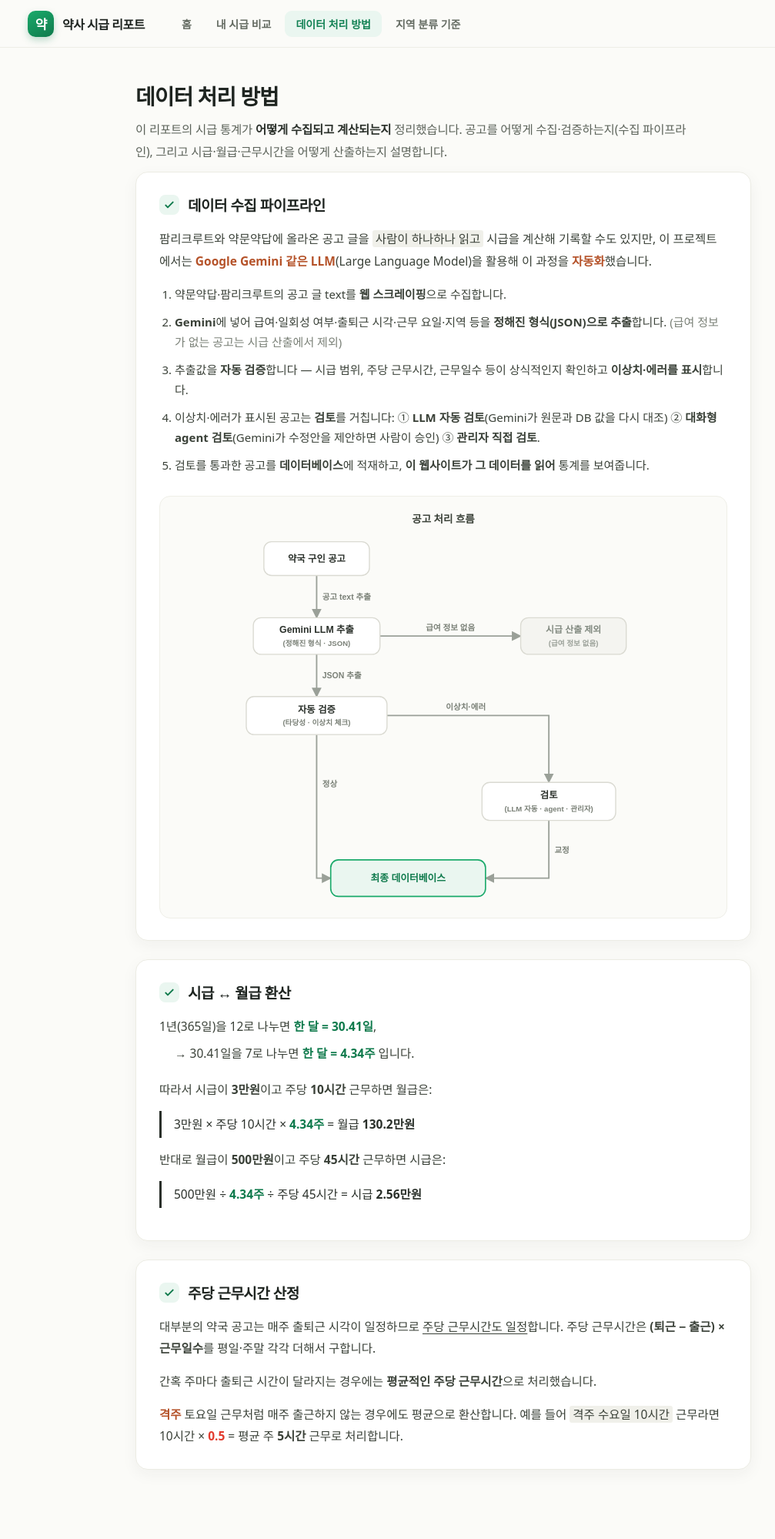
After one commit to ejrwoals/yak-gongo, a Django app: page /method/ in a window 1280 px wide. The commit adds this page. Shown: the whole page at 77% size, without its empty margins (64-1071 px from the left). Run offline with Django 5.2, Linux system fonts and the light colour scheme; data that the repository does not hold is empty; some web fonts are replaced.

Commit message:
add data processing method page explaining 시급 calculation pipeline

```diff
--- a/postings/review_presets.py
+++ b/postings/review_presets.py
@@ -90,7 +90,7 @@ REVIEW_PRESETS = OrderedDict([
     # ── 2단계: outlier 검토 ──
     ('workdays_outlier', {
         'label': '근무일 이상치',
-        'description': '평일 근무일 <0 또는 >5 또는 소수점, 주말 근무일이 0/0.5/1/2 외의 값인 공고. 총 근무일 기준 정렬로 이상치 탐색.',
+        'description': '평일 근무일이 소수점(비정수)이거나 주말 근무일이 0.5/1/2 외의 값인 공고. 음수·초과(평일>5)는 validator 에러로 분리된다. 총 근무일 기준 정렬로 탐색.',
         'group': '2단계: outlier 검토',
         'verify_focus': '특히 평일/주말 근무 일수가 본문과 정확히 일치하는지 집중 검토하세요. 출퇴근 시각도 함께 확인.',
         'columns': ['title', 'pharmacy_name', 'weekday_work_days', 'weekend_work_days',
@@ -199,8 +199,9 @@ def get_preset_queryset(preset_key, base_qs):
         qs = qs.filter(has_error=True, admin_check__isnull=True)
 
     elif preset_key == 'workdays_outlier':
+        # 음수·초과(평일>5, 주말>2)는 validator가 에러(has_error=True)로 잡아 _STEP3_BASE에서 이미 제외된다.
+        # 여기서는 에러가 아닌 '비표준 소수점' 근무일(격주 등)만 사람 검토 대상으로 띄운다.
         qs = qs.filter(**_STEP3_BASE).filter(
-            Q(weekday_work_days__lt=0) | Q(weekday_work_days__gt=5) |
             Q(weekday_work_days__isnull=False) & ~Q(weekday_work_days=Floor('weekday_work_days')) |
             Q(weekend_work_days__isnull=False,
               weekend_work_days__gt=0) &
--- /dev/null
+++ b/web/static/web/js/region-modal.js
@@ -0,0 +1,24 @@
+/* 지역 분류 기준 모달 — 트리거(id=region-modal-open) 클릭 시 열고, 지도를 처음 한 번 그린다.
+ * 모달 마크업은 web/_region_modal.html partial, 지도는 RegionMap(korea-regions.js + region-map.js)에 의존한다.
+ * 여러 페이지(home 제외)에서 공통으로 사용. */
+(() => {
+  const modal = document.getElementById('region-modal');
+  const open = document.getElementById('region-modal-open');
+  const close = document.getElementById('region-modal-close');
+  if (!modal || !open) return;
+
+  let mapsDrawn = false;
+  const drawMaps = () => {
+    if (mapsDrawn || !window.RegionMap) return;
+    window.RegionMap.renderRegionMap('capital', document.getElementById('region-map-capital'));
+    window.RegionMap.renderRegionMap('nation', document.getElementById('region-map-nation'));
+    mapsDrawn = true;
+  };
+  const openModal = () => { modal.hidden = false; document.body.style.overflow = 'hidden'; drawMaps(); };
+  const closeModal = () => { modal.hidden = true; document.body.style.overflow = ''; };
+
+  open.addEventListener('click', openModal);
+  if (close) close.addEventListener('click', closeModal);
+  modal.addEventListener('click', e => { if (e.target === modal) closeModal(); });
+  document.addEventListener('keydown', e => { if (e.key === 'Escape' && !modal.hidden) closeModal(); });
+})();
--- /dev/null
+++ b/web/templates/web/_region_modal.html
@@ -0,0 +1,68 @@
+<!-- 지역 분류 기준 모달 (공용 partial — home / compare 등에서 include)
+     필요한 것: .modal-overlay/.modal-dialog/.modal-close CSS, korea-regions.js, region-map.js, region-modal.js,
+     그리고 모달을 여는 트리거 요소 id="region-modal-open". -->
+<div id="region-modal" class="modal-overlay" hidden>
+  <div class="modal-dialog" style="max-width:680px;">
+    <button id="region-modal-close" class="modal-close" aria-label="닫기">
+      <svg width="18" height="18" viewBox="0 0 24 24" fill="none" stroke="#5A6157" stroke-width="2.4" stroke-linecap="round"><path d="M6 6l12 12M18 6L6 18"/></svg>
+    </button>
+    <h2 style="margin:0 0 4px; font-size:20px; font-weight:800; letter-spacing:-0.5px;">지역 분류 기준</h2>
+    <p style="margin:0 0 20px; font-size:13px; font-weight:600; color:#9AA098;">공고 지역은 크게 5개 대분류로 나누어 통계를 산출했습니다.</p>
+
+    <p style="margin:0 0 16px; font-size:14px; line-height:1.75; color:#3A4138;">
+      지역은 크게 <b style="color:#2A302A;">서울 &middot; 인천 &middot; 경기 중부 &middot; 경기 외곽 &middot; 지방</b>으로 분류했습니다.
+      보통 서울에서 멀어질수록 근무 약사의 페이가 증가한다는 인식이 있는데, 정말 그런지 보기 위해 서울에서 멀어지는 방향으로 지역을 세분화했습니다.
+    </p>
+
+    <!-- 색상 범례 -->
+    <div style="display:flex; flex-wrap:wrap; gap:8px; margin-bottom:16px;">
+      <span style="display:flex; align-items:center; gap:7px; font-size:13px; font-weight:700; color:#3A4138; background:#F6F6F3; border:1px solid #ECECE4; border-radius:999px; padding:6px 13px;"><span style="width:11px; height:11px; border-radius:50%; background:#B0203A;"></span>서울</span>
+      <span style="display:flex; align-items:center; gap:7px; font-size:13px; font-weight:700; color:#3A4138; background:#F6F6F3; border:1px solid #ECECE4; border-radius:999px; padding:6px 13px;"><span style="width:11px; height:11px; border-radius:50%; background:#E8843C;"></span>인천</span>
+      <span style="display:flex; align-items:center; gap:7px; font-size:13px; font-weight:700; color:#3A4138; background:#F6F6F3; border:1px solid #ECECE4; border-radius:999px; padding:6px 13px;"><span style="width:11px; height:11px; border-radius:50%; background:#E9CE54;"></span>경기 중부</span>
+      <span style="display:flex; align-items:center; gap:7px; font-size:13px; font-weight:700; color:#3A4138; background:#F6F6F3; border:1px solid #ECECE4; border-radius:999px; padding:6px 13px;"><span style="width:11px; height:11px; border-radius:50%; background:#6FB7E0;"></span>경기 외곽</span>
+      <span style="display:flex; align-items:center; gap:7px; font-size:13px; font-weight:700; color:#3A4138; background:#F6F6F3; border:1px solid #ECECE4; border-radius:999px; padding:6px 13px;"><span style="width:11px; height:11px; border-radius:50%; background:#2E3E8F;"></span>지방</span>
+    </div>
+
+    <!-- 지도 -->
+    <div style="display:flex; gap:14px; align-items:stretch; margin-bottom:20px; flex-wrap:wrap;">
+      <figure style="flex:2 1 320px; margin:0; background:#fff; border:1px solid #ECECE4; border-radius:12px; padding:10px 12px;">
+        <figcaption style="font-size:12.5px; font-weight:700; color:#3A4138; margin-bottom:6px;">수도권 확대</figcaption>
+        <div id="region-map-capital"></div>
+      </figure>
+      <figure style="flex:1 1 180px; margin:0; background:#fff; border:1px solid #ECECE4; border-radius:12px; padding:10px 12px; display:flex; flex-direction:column;">
+        <figcaption style="font-size:12.5px; font-weight:700; color:#3A4138; margin-bottom:6px;">전국 (<span style="color:#2E3E8F;">지방</span> = 그 외 전 지역)</figcaption>
+        <div id="region-map-nation" style="flex:1; display:flex; align-items:center;"></div>
+      </figure>
+    </div>
+
+    <p style="margin:0 0 16px; font-size:14px; line-height:1.75; color:#3A4138;">
+      <b style="color:#2A302A;">경기도</b>는 서울에 상대적으로 인접한 <b style="color:#A6711A;">경기 중부</b>, 바깥쪽의 <b style="color:#2E6FB0;">경기 외곽</b>으로 나누었습니다.
+      <span style="color:#9AA098; font-weight:600;">(공식적인 분류는 아니고 주관성이 들어간 분류입니다.)</span>
+    </p>
+
+    <!-- 경기 중부 -->
+    <div style="background:#fff; border:1px solid #ECECE4; border-radius:12px; padding:16px 18px; margin-bottom:12px;">
+      <div style="display:flex; align-items:center; gap:8px; margin-bottom:8px;">
+        <span style="width:10px; height:10px; border-radius:50%; background:#E9CE54;"></span>
+        <span style="font-size:14px; font-weight:800; color:#2A302A;">경기 중부</span>
+      </div>
+      <p style="margin:0; font-size:13.5px; line-height:1.7; color:#5C635A;">김포, 고양, 양주, 의정부, 남양주, 구리, 하남, 경기도광주, 성남, 과천, 의왕, 안양, 군포, 광명, 시흥, 부천</p>
+    </div>
+
+    <!-- 경기 외곽 -->
+    <div style="background:#fff; border:1px solid #ECECE4; border-radius:12px; padding:16px 18px; margin-bottom:18px;">
+      <div style="display:flex; align-items:center; gap:8px; margin-bottom:8px;">
+        <span style="width:10px; height:10px; border-radius:50%; background:#6FB7E0;"></span>
+        <span style="font-size:14px; font-weight:800; color:#2A302A;">경기 외곽</span>
+      </div>
+      <p style="margin:0; font-size:13.5px; line-height:1.7; color:#5C635A;">파주, 동두천, 연천, 포천, 가평, 양평, 여주, 이천, 안성, 용인, 평택, 오산, 화성, 수원, 안산</p>
+    </div>
+
+    <div style="background:#F6F6F3; border-radius:10px; padding:14px 16px;">
+      <p style="margin:0; font-size:12.5px; line-height:1.7; color:#828A80;">
+        &lowast; '도'나 '시' 단위까지 더 자세하게 세분화하여 통계를 낸다면 더 좋겠지만, 각 도시별로 세분화하면 표본 수가 너무 작아져 통계 신뢰도가 낮아지는 문제가 있습니다.
+        표본 수가 더 늘어난다면 추후 도시별 평균 시급도 계산해볼 수 있을 것 같습니다.
+      </p>
+    </div>
+  </div>
+</div>
--- a/web/templates/web/home.html
+++ b/web/templates/web/home.html
@@ -37,7 +37,7 @@
         <nav style="display:flex; align-items:center; gap:4px;">
           <a href="{% url 'web:home' %}" style="padding:7px 14px; border-radius:9px; white-space:nowrap; font-size:14px; font-weight:700; color:#138255; background:#EAF6F0; text-decoration:none;">홈</a>
           <a href="{% url 'web:compare' %}" style="padding:7px 14px; border-radius:9px; white-space:nowrap; font-size:14px; font-weight:600; color:#646B62; text-decoration:none;">내 시급 비교</a>
-          <a style="padding:7px 14px; border-radius:9px; white-space:nowrap; font-size:14px; font-weight:600; color:#646B62; text-decoration:none;">공고 분석</a>
+          <a href="{% url 'web:method' %}" style="padding:7px 14px; border-radius:9px; white-space:nowrap; font-size:14px; font-weight:600; color:#646B62; text-decoration:none;">데이터 처리 방법</a>
           <a id="region-modal-open" style="padding:7px 14px; border-radius:9px; white-space:nowrap; font-size:14px; font-weight:600; color:#646B62; text-decoration:none; cursor:pointer;">지역 분류 기준</a>
         </nav>
       </div>
--- /dev/null
+++ b/web/templates/web/method.html
@@ -0,0 +1,169 @@
+{% load static %}<!DOCTYPE html>
+<html lang="ko">
+<head>
+<meta charset="utf-8">
+<meta name="viewport" content="width=device-width, initial-scale=1">
+<title>데이터 처리 방법 — 약사 시급 리포트</title>
+<link rel="preconnect" href="https://cdn.jsdelivr.net" />
+<link rel="stylesheet" href="https://cdn.jsdelivr.net/gh/orioncactus/pretendard@v1.3.9/dist/web/variable/pretendardvariable.min.css" />
+<style>
+  * { box-sizing: border-box; -webkit-font-smoothing: antialiased; }
+  body { margin: 0; }
+  button { font-family: inherit; cursor: pointer; border: none; background: none; }
+  .formula { border-left:3px solid #2A302A; padding:4px 0 4px 16px; margin:14px 0; font-size:15.5px; color:#2A302A; line-height:1.7; }
+  .hl { color:#0F7A4C; font-weight:800; }
+  .modal-overlay { position: fixed; inset: 0; z-index: 100; display: flex; align-items: center; justify-content: center; padding: 24px; background: rgba(20,28,22,0.5); -webkit-backdrop-filter: blur(3px); backdrop-filter: blur(3px); }
+  .modal-overlay[hidden] { display: none; }
+  .modal-dialog { position: relative; background: #fff; border-radius: 18px; width: 100%; max-width: 920px; max-height: 88vh; overflow-y: auto; padding: 30px 34px 36px; box-shadow: 0 20px 60px rgba(0,0,0,0.28); }
+  .modal-close { position: absolute; top: 16px; right: 18px; width: 34px; height: 34px; border-radius: 10px; background: #F1F1EE; display: flex; align-items: center; justify-content: center; transition: background .15s; }
+  .modal-close:hover { background: #E7E7E1; }
+</style>
+</head>
+<body>
+<div style="min-height:100vh; width:100%; background:#FBFBF8; color:#1E2420; font-family:'Pretendard Variable',Pretendard,system-ui,sans-serif;">
+
+  <!-- ===== TOP NAV ===== -->
+  <header style="position:sticky; top:0; z-index:30; height:62px; background:rgba(251,251,248,0.88); backdrop-filter:blur(14px); -webkit-backdrop-filter:blur(14px); border-bottom:1px solid #EDEDE7;">
+    <div style="max-width:1160px; height:100%; margin:0 auto; padding:0 40px; display:flex; align-items:center; justify-content:space-between;">
+      <div style="display:flex; align-items:center; gap:34px;">
+        <a href="{% url 'web:home' %}" style="display:flex; align-items:center; gap:11px; text-decoration:none; color:inherit;">
+          <div style="width:34px; height:34px; border-radius:10px; background:linear-gradient(150deg,#1BAA6B,#0F7A4C); display:flex; align-items:center; justify-content:center; box-shadow:0 4px 10px rgba(15,122,76,0.26);">
+            <span style="font-size:17px; font-weight:800; color:#fff; letter-spacing:-1px;">약</span>
+          </div>
+          <span style="font-size:16px; font-weight:800; letter-spacing:-0.5px; white-space:nowrap;">약사 시급 리포트</span>
+        </a>
+        <nav style="display:flex; align-items:center; gap:4px;">
+          <a href="{% url 'web:home' %}" style="padding:7px 14px; border-radius:9px; white-space:nowrap; font-size:14px; font-weight:600; color:#646B62; text-decoration:none;">홈</a>
+          <a href="{% url 'web:compare' %}" style="padding:7px 14px; border-radius:9px; white-space:nowrap; font-size:14px; font-weight:600; color:#646B62; text-decoration:none;">내 시급 비교</a>
+          <a href="{% url 'web:method' %}" style="padding:7px 14px; border-radius:9px; white-space:nowrap; font-size:14px; font-weight:700; color:#138255; background:#EAF6F0; text-decoration:none;">데이터 처리 방법</a>
+          <a id="region-modal-open" style="padding:7px 14px; border-radius:9px; white-space:nowrap; font-size:14px; font-weight:600; color:#646B62; text-decoration:none; cursor:pointer;">지역 분류 기준</a>
+        </nav>
+      </div>
+    </div>
+  </header>
+
+  <main style="max-width:880px; margin:0 auto; padding:42px 40px 90px;">
+
+    <h1 style="margin:0 0 10px; font-size:28px; font-weight:800; letter-spacing:-1px;">데이터 처리 방법</h1>
+    <p style="max-width:720px; margin:0 0 12px; font-size:15.5px; line-height:1.85; color:#5C635A; letter-spacing:-0.2px;">
+      이 리포트의 시급 통계가 <b style="color:#2A302A;">어떻게 수집되고 계산되는지</b> 정리했습니다. 공고를 어떻게 수집·검증하는지(수집 파이프라인), 그리고 시급·월급·근무시간을 어떻게 산출하는지 설명합니다.
+    </p>
+    {% if postingCount %}
+    <p style="margin:0 0 30px; font-size:13.5px; font-weight:700; color:#0F7A4C; background:#E4F4EB; display:inline-block; padding:7px 14px; border-radius:999px;">현재까지 {{ postingCount }}개 공고를 이 방식으로 분석했습니다 · Last Update {{ lastUpdate }}</p>
+    {% endif %}
+
+    <!-- ========== 1. 데이터 수집 파이프라인 ========== -->
+    <div style="background:#fff; border:1px solid #ECECE4; border-radius:16px; padding:28px 30px; box-shadow:0 6px 20px rgba(30,40,30,0.05); margin-bottom:24px;">
+      <div style="display:flex; align-items:center; gap:11px; margin-bottom:16px;">
+        <span style="display:flex; align-items:center; justify-content:center; width:26px; height:26px; border-radius:8px; background:#EAF6F0;"><svg width="16" height="16" viewBox="0 0 24 24" fill="none" stroke="#0F7A4C" stroke-width="3" stroke-linecap="round" stroke-linejoin="round"><path d="M5 13l4 4L19 7"/></svg></span>
+        <h2 style="margin:0; font-size:19px; font-weight:800; letter-spacing:-0.5px;">데이터 수집 파이프라인</h2>
+      </div>
+
+      <p style="margin:0 0 16px; font-size:15.5px; line-height:1.85; color:#3A4138;">
+        팜리크루트와 약문약답에 올라온 공고 글을 <span style="background:#F0F0EA; border-radius:3px; padding:0 4px;">사람이 하나하나 읽고</span> 시급을 계산해 기록할 수도 있지만, 이 프로젝트에서는 <b style="color:#B5532A;">Google Gemini 같은 LLM</b>(Large Language Model)을 활용해 이 과정을 <b style="color:#B5532A;">자동화</b>했습니다.
+      </p>
+
+      <ol style="margin:0 0 26px; padding-left:20px; display:flex; flex-direction:column; gap:11px; font-size:15px; line-height:1.7; color:#3A4138;">
+        <li>약문약답·팜리크루트의 공고 글 text를 <b>웹 스크레이핑</b>으로 수집합니다.</li>
+        <li><b>Gemini</b>에 넣어 급여·일회성 여부·출퇴근 시각·근무 요일·지역 등을 <b>정해진 형식(JSON)으로 추출</b>합니다. <span style="color:#7A8077;">(급여 정보가 없는 공고는 시급 산출에서 제외)</span></li>
+        <li>추출값을 <b>자동 검증</b>합니다 — 시급 범위, 주당 근무시간, 근무일수 등이 상식적인지 확인하고 <b>이상치·에러를 표시</b>합니다.</li>
+        <li>이상치·에러가 표시된 공고는 <b>검토</b>를 거칩니다: ① <b>LLM 자동 검토</b>(Gemini가 원문과 DB 값을 다시 대조) ② <b>대화형 agent 검토</b>(Gemini가 수정안을 제안하면 사람이 승인) ③ <b>관리자 직접 검토</b>.</li>
+        <li>검토를 통과한 공고를 <b>데이터베이스</b>에 적재하고, <b>이 웹사이트가 그 데이터를 읽어</b> 통계를 보여줍니다.</li>
+      </ol>
+
+      <!-- 플로우차트 -->
+      <figure style="margin:0; background:#FBFBF8; border:1px solid #EFEFE8; border-radius:14px; padding:18px 16px 8px;">
+        <figcaption style="text-align:center; font-size:13.5px; font-weight:700; color:#3A4138; margin-bottom:6px;">공고 처리 흐름</figcaption>
+        <svg viewBox="0 0 700 542" width="100%" style="display:block; max-width:640px; margin:0 auto;" font-family="Pretendard Variable, Pretendard, sans-serif">
+          <defs>
+            <marker id="ar" viewBox="0 0 10 10" refX="9" refY="5" markerWidth="7" markerHeight="7" orient="auto-start-reverse"><path d="M0,0 L10,5 L0,10 z" fill="#9AA098"/></marker>
+          </defs>
+          <!-- connectors -->
+          <g fill="none" stroke="#9AA098" stroke-width="2" marker-end="url(#ar)">
+            <path d="M170,64 L170,124"/>
+            <path d="M260,150 L460,150"/>
+            <path d="M170,176 L170,236"/>
+            <path d="M170,290 L170,494 L190,494"/>
+            <path d="M270,263 L500,263 L500,358"/>
+            <path d="M500,412 L500,494 L410,494"/>
+          </g>
+          <!-- connector labels -->
+          <g font-size="11.5" font-weight="600" fill="#7A8077">
+            <text x="178" y="98">공고 text 추출</text>
+            <text x="360" y="142" text-anchor="middle">급여 정보 없음</text>
+            <text x="178" y="210">JSON 추출</text>
+            <text x="178" y="364">정상</text>
+            <text x="382" y="255" text-anchor="middle">이상치·에러</text>
+            <text x="508" y="458">교정</text>
+          </g>
+          <!-- nodes -->
+          <g>
+            <rect x="95" y="16" width="150" height="48" rx="11" fill="#fff" stroke="#DADAD2" stroke-width="1.5"/>
+            <text x="170" y="45" text-anchor="middle" font-size="13.5" font-weight="700" fill="#2A302A">약국 구인 공고</text>
+
+            <rect x="80" y="124" width="180" height="52" rx="11" fill="#fff" stroke="#DADAD2" stroke-width="1.5"/>
+            <text x="170" y="146" text-anchor="middle" font-size="13.5" font-weight="700" fill="#2A302A">Gemini LLM 추출</text>
+            <text x="170" y="164" text-anchor="middle" font-size="10.5" font-weight="600" fill="#7A8077">(정해진 형식 · JSON)</text>
+
+            <rect x="460" y="124" width="150" height="52" rx="11" fill="#F4F4F0" stroke="#DADAD2" stroke-width="1.5"/>
+            <text x="535" y="146" text-anchor="middle" font-size="13" font-weight="700" fill="#828A80">시급 산출 제외</text>
+            <text x="535" y="164" text-anchor="middle" font-size="10.5" font-weight="600" fill="#9AA098">(급여 정보 없음)</text>
+
+            <rect x="70" y="236" width="200" height="54" rx="11" fill="#fff" stroke="#DADAD2" stroke-width="1.5"/>
+            <text x="170" y="259" text-anchor="middle" font-size="13.5" font-weight="700" fill="#2A302A">자동 검증</text>
+            <text x="170" y="277" text-anchor="middle" font-size="10.5" font-weight="600" fill="#7A8077">(타당성 · 이상치 체크)</text>
+
+            <rect x="405" y="358" width="190" height="54" rx="11" fill="#fff" stroke="#DADAD2" stroke-width="1.5"/>
+            <text x="500" y="381" text-anchor="middle" font-size="13.5" font-weight="700" fill="#2A302A">검토</text>
+            <text x="500" y="399" text-anchor="middle" font-size="10.5" font-weight="600" fill="#7A8077">(LLM 자동 · agent · 관리자)</text>
+
+            <rect x="190" y="468" width="220" height="52" rx="11" fill="#EAF6F0" stroke="#1BAA6B" stroke-width="1.8"/>
+            <text x="300" y="499" text-anchor="middle" font-size="14" font-weight="800" fill="#0F7A4C">최종 데이터베이스</text>
+          </g>
+        </svg>
+      </figure>
+    </div>
+
+    <!-- ========== 2. 시급 ↔ 월급 환산 ========== -->
+    <div style="background:#fff; border:1px solid #ECECE4; border-radius:16px; padding:28px 30px; box-shadow:0 6px 20px rgba(30,40,30,0.05); margin-bottom:24px;">
+      <div style="display:flex; align-items:center; gap:11px; margin-bottom:16px;">
+        <span style="display:flex; align-items:center; justify-content:center; width:26px; height:26px; border-radius:8px; background:#EAF6F0;"><svg width="16" height="16" viewBox="0 0 24 24" fill="none" stroke="#0F7A4C" stroke-width="3" stroke-linecap="round" stroke-linejoin="round"><path d="M5 13l4 4L19 7"/></svg></span>
+        <h2 style="margin:0; font-size:19px; font-weight:800; letter-spacing:-0.5px;">시급 &harr; 월급 환산</h2>
+      </div>
+
+      <p style="margin:0 0 6px; font-size:15.5px; line-height:1.85; color:#3A4138;">1년(365일)을 12로 나누면 <span class="hl">한 달 = 30.41일</span>,</p>
+      <p style="margin:0 0 18px; font-size:15.5px; line-height:1.85; color:#3A4138; padding-left:20px;">&rarr; 30.41일을 7로 나누면 <span class="hl">한 달 = 4.34주</span> 입니다.</p>
+
+      <p style="margin:0 0 2px; font-size:15.5px; line-height:1.85; color:#3A4138;">따라서 시급이 <b>3만원</b>이고 주당 <b>10시간</b> 근무하면 월급은:</p>
+      <div class="formula">3만원 &times; 주당 10시간 &times; <span class="hl">4.34주</span> = 월급 <b>130.2만원</b></div>
+
+      <p style="margin:14px 0 2px; font-size:15.5px; line-height:1.85; color:#3A4138;">반대로 월급이 <b>500만원</b>이고 주당 <b>45시간</b> 근무하면 시급은:</p>
+      <div class="formula">500만원 &divide; <span class="hl">4.34주</span> &divide; 주당 45시간 = 시급 <b>2.56만원</b></div>
+    </div>
+
+    <!-- ========== 3. 주당 근무시간 산정 ========== -->
+    <div style="background:#fff; border:1px solid #ECECE4; border-radius:16px; padding:28px 30px; box-shadow:0 6px 20px rgba(30,40,30,0.05);">
+      <div style="display:flex; align-items:center; gap:11px; margin-bottom:16px;">
+        <span style="display:flex; align-items:center; justify-content:center; width:26px; height:26px; border-radius:8px; background:#EAF6F0;"><svg width="16" height="16" viewBox="0 0 24 24" fill="none" stroke="#0F7A4C" stroke-width="3" stroke-linecap="round" stroke-linejoin="round"><path d="M5 13l4 4L19 7"/></svg></span>
+        <h2 style="margin:0; font-size:19px; font-weight:800; letter-spacing:-0.5px;">주당 근무시간 산정</h2>
+      </div>
+
+      <p style="margin:0 0 14px; font-size:15.5px; line-height:1.85; color:#3A4138;">
+        대부분의 약국 공고는 매주 출퇴근 시각이 일정하므로 <span style="text-decoration:underline; text-underline-offset:3px;">주당 근무시간도 일정</span>합니다. 주당 근무시간은 <b>(퇴근 &minus; 출근) &times; 근무일수</b>를 평일·주말 각각 더해서 구합니다.
+      </p>
+      <p style="margin:0 0 14px; font-size:15.5px; line-height:1.85; color:#3A4138;">
+        간혹 주마다 출퇴근 시간이 달라지는 경우에는 <b>평균적인 주당 근무시간</b>으로 처리했습니다.
+      </p>
+      <p style="margin:0; font-size:15.5px; line-height:1.85; color:#3A4138;">
+        <b style="color:#B5532A;">격주</b> 토요일 근무처럼 매주 출근하지 않는 경우에도 평균으로 환산합니다. 예를 들어 <span style="background:#F0F0EA; border-radius:3px; padding:0 4px;">격주 수요일 10시간</span> 근무라면 10시간 &times; <b style="color:#E23B2E;">0.5</b> = 평균 주 <b>5시간</b> 근무로 처리합니다.
+      </p>
+    </div>
+
+  </main>
+</div>
+{% include 'web/_region_modal.html' %}
+<script src="{% static 'web/js/korea-regions.js' %}"></script>
+<script src="{% static 'web/js/region-map.js' %}"></script>
+<script src="{% static 'web/js/region-modal.js' %}"></script>
+</body>
+</html>
--- a/web/urls.py
+++ b/web/urls.py
@@ -8,6 +8,7 @@ urlpatterns = [
     path('', views.home, name='home'),
     path('compare/', views.compare, name='compare'),
     path('compare/result/', views.compare_result, name='compare_result'),
+    path('method/', views.method, name='method'),
     path('fulltime/', views.fulltime, name='fulltime'),
     path('weekend/', views.weekend, name='weekend'),
     path('etc/', views.etc, name='etc'),
--- a/web/views.py
+++ b/web/views.py
@@ -30,6 +30,15 @@ def compare_result(request):
     return _page(request, 'web/compare_result.html', 'compare')
 
 
+def method(request):
+    """데이터 처리 방법(시급 산출·수집 파이프라인) 안내 페이지."""
+    snap = _latest_snapshot()
+    return render(request, 'web/method.html', {
+        'postingCount': (snap.posting_count if snap else None),
+        'lastUpdate': (timezone.localtime(snap.created_at).strftime('%Y-%m-%d') if snap else None),
+    })
+
+
 def fulltime(request):
     return _page(request, 'web/fulltime.html', 'fulltime')
 
```
Also changed, not shown: pipeline/validator.py (+8 -0 lines), postings/tests.py (+24 -0 lines), web/templates/web/compare.html (+11 -2 lines), web/templates/web/compare_result.html (+11 -2 lines), README.md.
